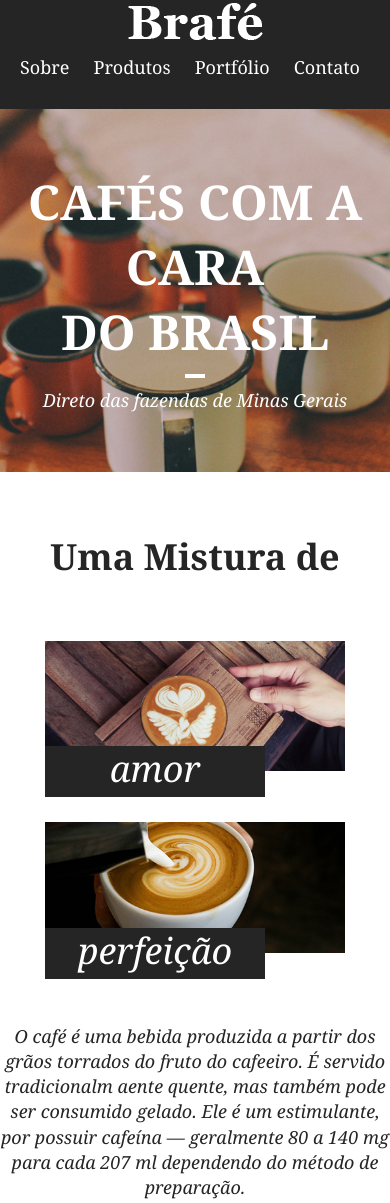
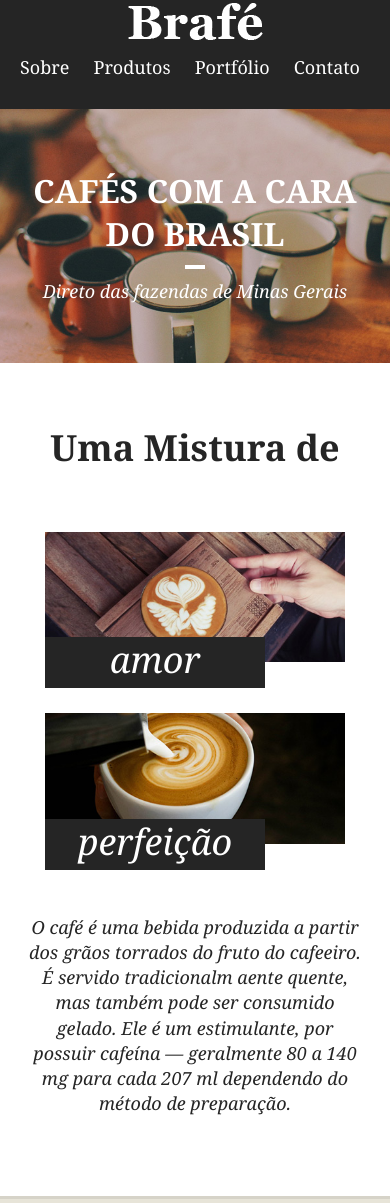
Before and after one commit to DanielFreitasFerreira/brafe, a plain HTML site: page brafe-1-puro/index.html in a window 390 px wide. Shown: the part 17-1220 px from the top of the page. Drawn offline with Linux system fonts and the light colour scheme.

Commit message:
:sparkles:feat:responsive fonts adjustments

```diff
--- a/brafe-1-puro/css/locais.css
+++ b/brafe-1-puro/css/locais.css
@@ -163,7 +163,10 @@
 	.assine-info, .assine form, .assine input {
 		width: 300px;
 		margin: 10px 0 0 0;
-	}
+  }
+  .assine button {
+    width: 300px;
+  }
 }
 
 /* Footer */
--- a/brafe-1-puro/css/style.css
+++ b/brafe-1-puro/css/style.css
@@ -99,6 +99,9 @@ a.menu-logo {
 	.intro {
 		padding: 60px 0;
 	}
+	.intro h1 {
+		font-size: 2rem;
+	}
 }
 
 /* Sobre */
@@ -189,6 +192,9 @@ a.menu-logo {
 	.sobre-item {
 		width: 300px;
 		margin: 0 auto;
+	}
+	.sobre p {
+		max-width: 340px;
 	}
 }
 
```
